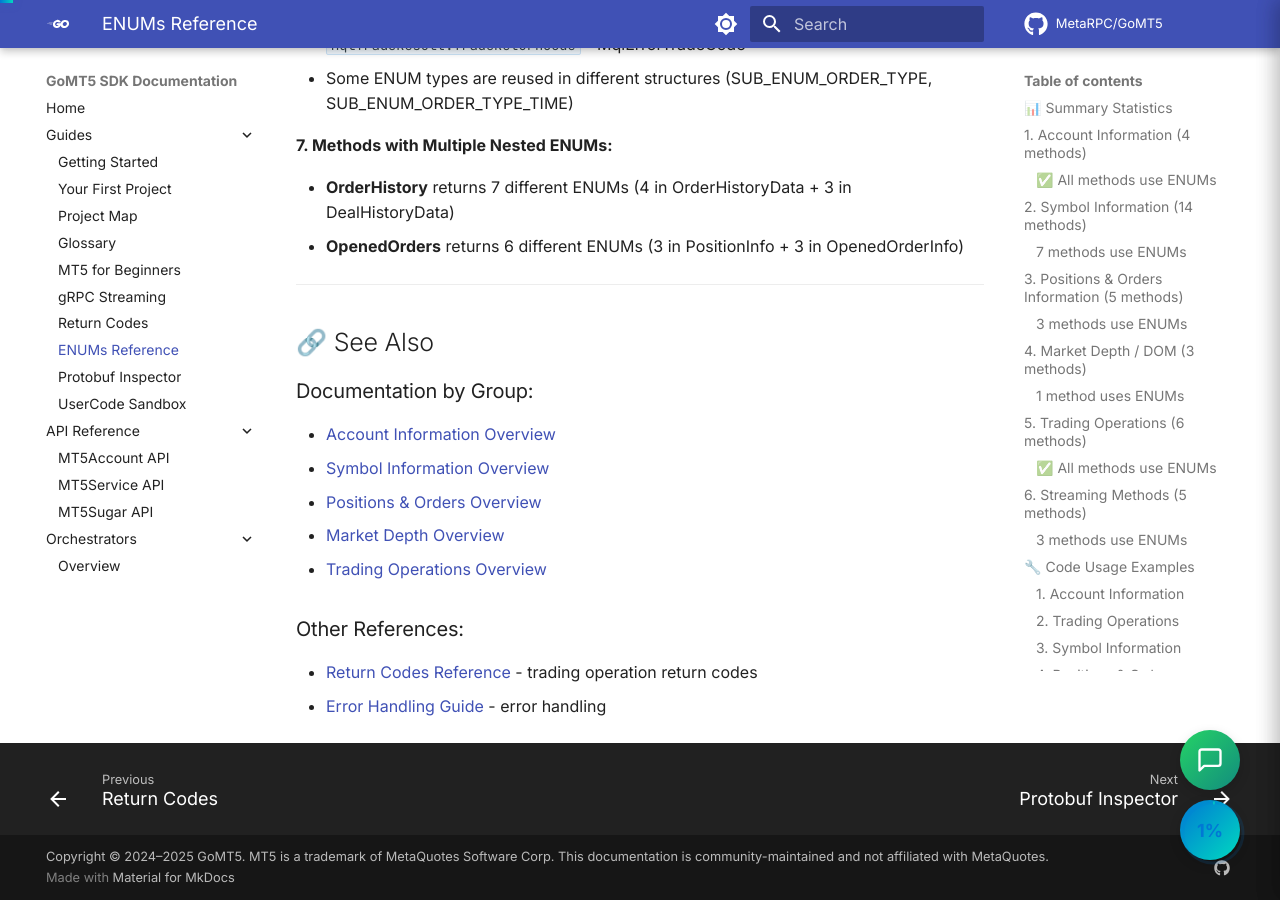
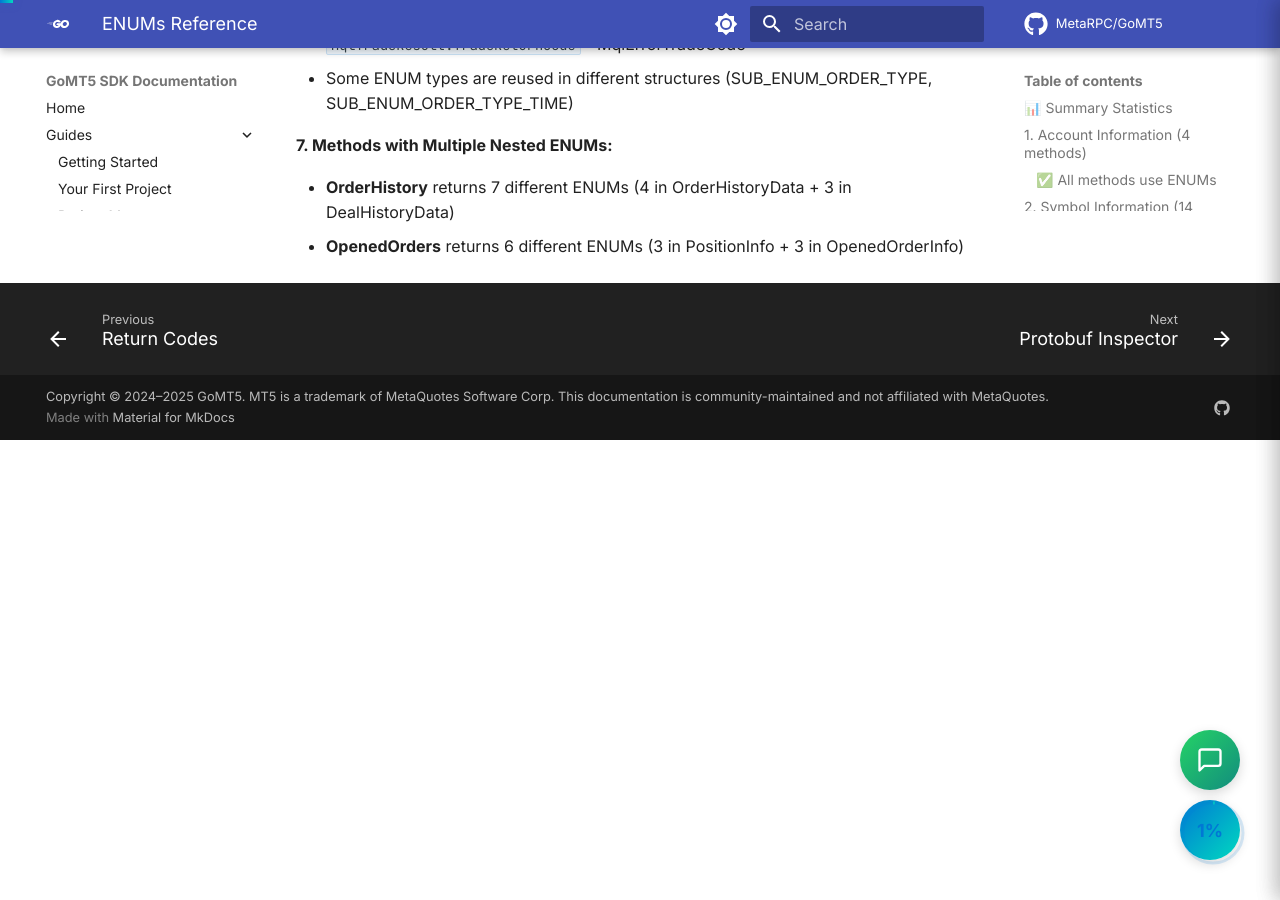
Before and after one commit to MetaRPC/GoMT5, an MkDocs documentation site: the page built from docs/All_Guides/ENUMS_USAGE_REFERENCE.md, in a window 1280 px wide and 900 px high, scrolled down 13676 px. Built offline with MkDocs 1.6.1 and Material for MkDocs 9.7.7, drawn with Linux system fonts in a browser that asks for light colours; comment, search, counter and statistics services are not loaded.

Commit message:
Update ENUMS_USAGE_REFERENCE.md

```diff
--- a/docs/All_Guides/ENUMS_USAGE_REFERENCE.md
+++ b/docs/All_Guides/ENUMS_USAGE_REFERENCE.md
@@ -408,20 +408,3 @@
 
 - **OrderHistory** returns 7 different ENUMs (4 in OrderHistoryData + 3 in DealHistoryData)
 - **OpenedOrders** returns 6 different ENUMs (3 in PositionInfo + 3 in OpenedOrderInfo)
-
----
-
-## 🔗 See Also
-
-### Documentation by Group:
-
-- [Account Information Overview](../MT5Account/1.%20Account_information/Account_Information.Overview.md)
-- [Symbol Information Overview](../MT5Account/2.%20Symbol_information/Symbol_Information.Overview.md)
-- [Positions & Orders Overview](../MT5Account/3.%20Position_Orders_Information/Position_Orders.Overview.md)
-- [Market Depth Overview](../MT5Account/5.%20Market_Depth(DOM)/Market_Depth.Overview.md)
-- [Trading Operations Overview](../MT5Account/4.%20Trading_Operations/Trading_Operations.Overview.md)
-
-### Other References:
-
-- [Return Codes Reference](./RETURN_CODES_REFERENCE.md) - trading operation return codes
-- [Error Handling Guide](./ERROR_HANDLING_GUIDE.md) - error handling
```
